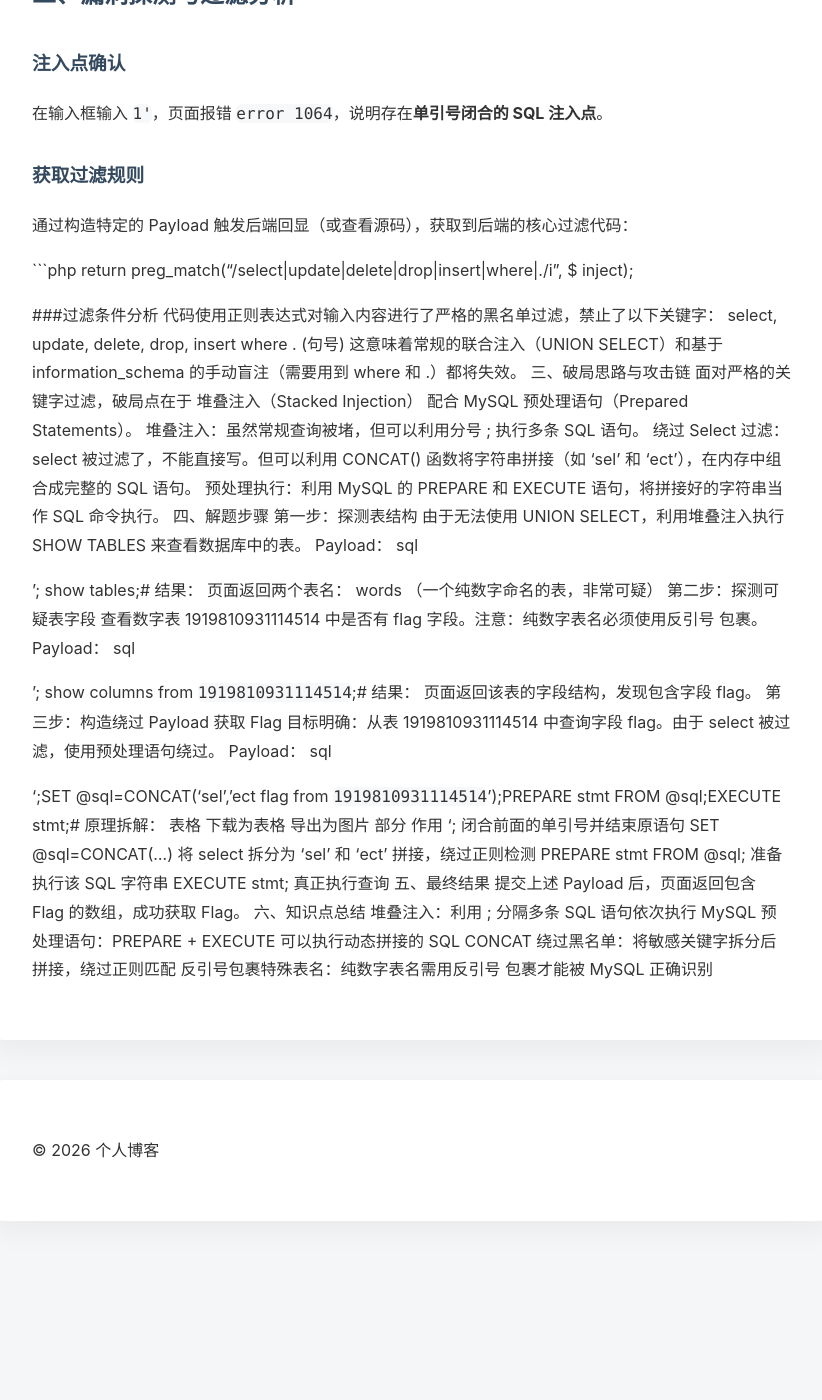
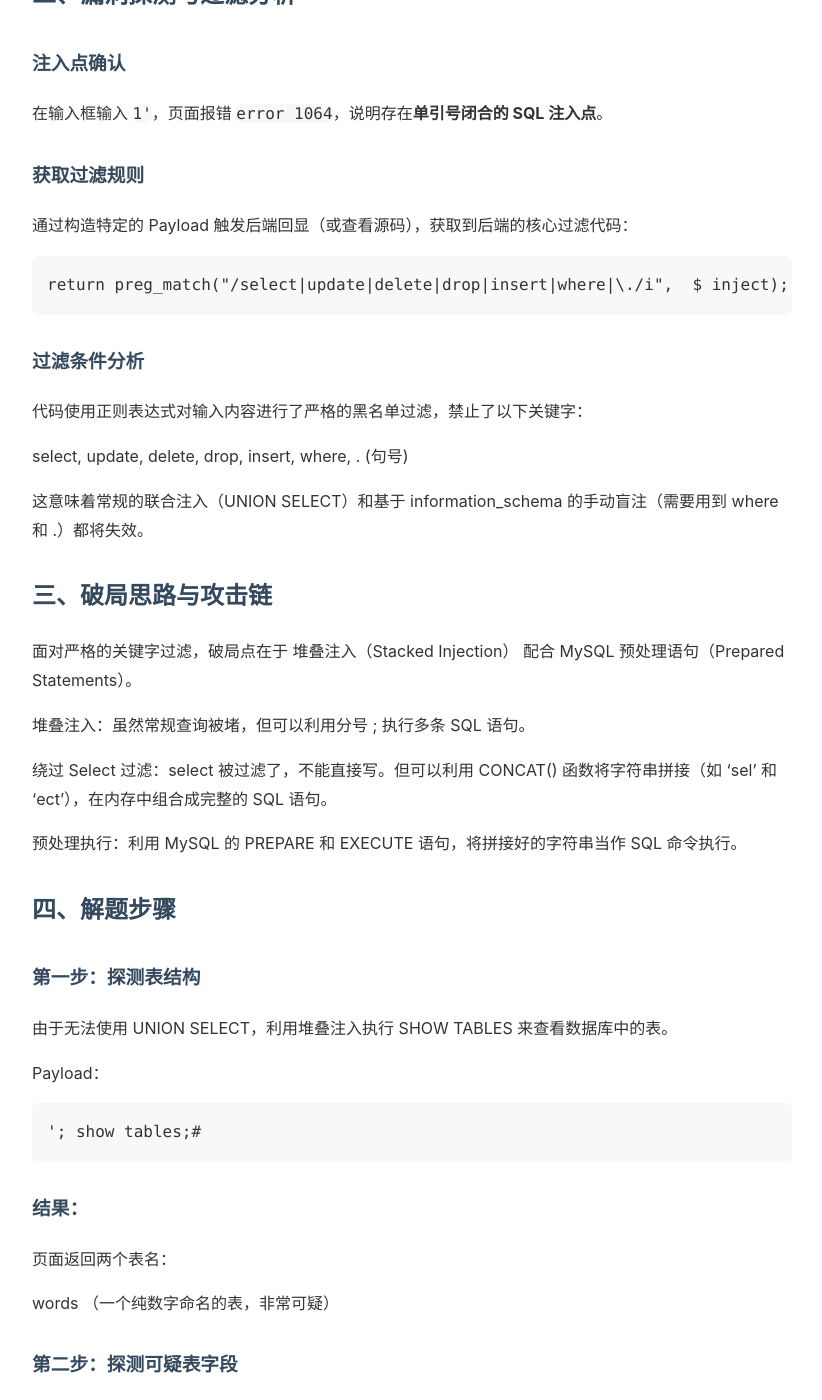
Before and after one commit to Chen-xue-qin/-Chen-xue-qin.github.io, a Jekyll site: the page built from _posts/2026-08-25- 绕过关键字过滤的SQL注入.md, in a window 1280 px wide and 1400 px high, scrolled down 774 px. Shown: the whole window, without its empty margins (228-1050 px from the left). Built offline with Jekyll 4.4.1, drawn with Linux system fonts in a browser that asks for light colours; before the commit the page ends 2055 px from its top, so only the background shows below that; some of the changed text lies outside the part shown.

Commit message:
Update 2026-08-25- 绕过关键字过滤的SQL注入.md

````diff
--- a/_posts/2026-08-25- 绕过关键字过滤的SQL注入.md
+++ b/_posts/2026-08-25- 绕过关键字过滤的SQL注入.md
@@ -24,62 +24,75 @@ date: 2026-08-25
 
 ```php
 return preg_match("/select|update|delete|drop|insert|where|\./i",  $ inject);
+```
+### 过滤条件分析
 
-###过滤条件分析
 代码使用正则表达式对输入内容进行了严格的黑名单过滤，禁止了以下关键字：
-select, update, delete, drop, insert
-where
-. (句号)
+
+select, update, delete, drop, insert, where, . (句号)
+
 这意味着常规的联合注入（UNION SELECT）和基于 information_schema 的手动盲注（需要用到 where 和 .）都将失效。
-三、破局思路与攻击链
+
+## 三、破局思路与攻击链
+
 面对严格的关键字过滤，破局点在于 堆叠注入（Stacked Injection） 配合 MySQL 预处理语句（Prepared Statements）。
+
 堆叠注入：虽然常规查询被堵，但可以利用分号 ; 执行多条 SQL 语句。
+
 绕过 Select 过滤：select 被过滤了，不能直接写。但可以利用 CONCAT() 函数将字符串拼接（如 'sel' 和 'ect'），在内存中组合成完整的 SQL 语句。
+
 预处理执行：利用 MySQL 的 PREPARE 和 EXECUTE 语句，将拼接好的字符串当作 SQL 命令执行。
-四、解题步骤
-第一步：探测表结构
+
+## 四、解题步骤
+
+### 第一步：探测表结构
+
 由于无法使用 UNION SELECT，利用堆叠注入执行 SHOW TABLES 来查看数据库中的表。
+
 Payload：
-sql
+```sql
+'; show tables;#
+```
 
+### 结果：
 
+页面返回两个表名：
 
-'; show tables;#
-结果：
-页面返回两个表名：
 words
 （一个纯数字命名的表，非常可疑）
-第二步：探测可疑表字段
+
+### 第二步：探测可疑表字段
+
 查看数字表 1919810931114514 中是否有 flag 字段。注意：纯数字表名必须使用反引号 包裹。
+
 Payload：
-sql
+```sql
+'; show columns from `1919810931114514`;#
+```
 
+### 结果：
 
+页面返回该表的字段结构，发现包含字段 flag。
 
-'; show columns from `1919810931114514`;#
-结果：
-页面返回该表的字段结构，发现包含字段 flag。
-第三步：构造绕过 Payload 获取 Flag
+#### 第三步：构造绕过 Payload 获取 Flag
+
 目标明确：从表 1919810931114514 中查询字段 flag。由于 select 被过滤，使用预处理语句绕过。
+
 Payload：
-sql
+```sql
+';SET @sql=CONCAT('sel','ect flag from `1919810931114514`');PREPARE stmt FROM @sql;EXECUTE stmt;#
+```
 
+## 五、最终结果
 
+提交上述 Payload 后，页面返回包含 Flag 的数组，成功获取 Flag。
 
-';SET @sql=CONCAT('sel','ect flag from `1919810931114514`');PREPARE stmt FROM @sql;EXECUTE stmt;#
-原理拆解：
-表格
-下载为表格
-导出为图片
-部分	作用
-';	闭合前面的单引号并结束原语句
-SET @sql=CONCAT(...)	将 select 拆分为 'sel' 和 'ect' 拼接，绕过正则检测
-PREPARE stmt FROM @sql;	准备执行该 SQL 字符串
-EXECUTE stmt;	真正执行查询
-五、最终结果
-提交上述 Payload 后，页面返回包含 Flag 的数组，成功获取 Flag。
-六、知识点总结
+## 六、知识点总结
+
 堆叠注入：利用 ; 分隔多条 SQL 语句依次执行
+
 MySQL 预处理语句：PREPARE + EXECUTE 可以执行动态拼接的 SQL
+
 CONCAT 绕过黑名单：将敏感关键字拆分后拼接，绕过正则匹配
+
 反引号包裹特殊表名：纯数字表名需用反引号 包裹才能被 MySQL 正确识别
````
